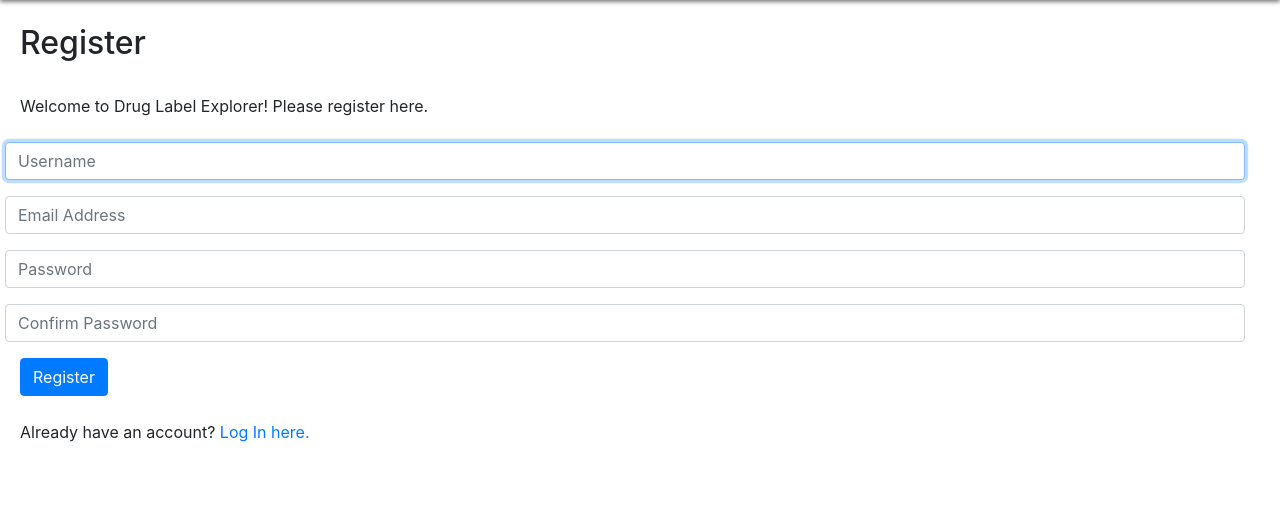
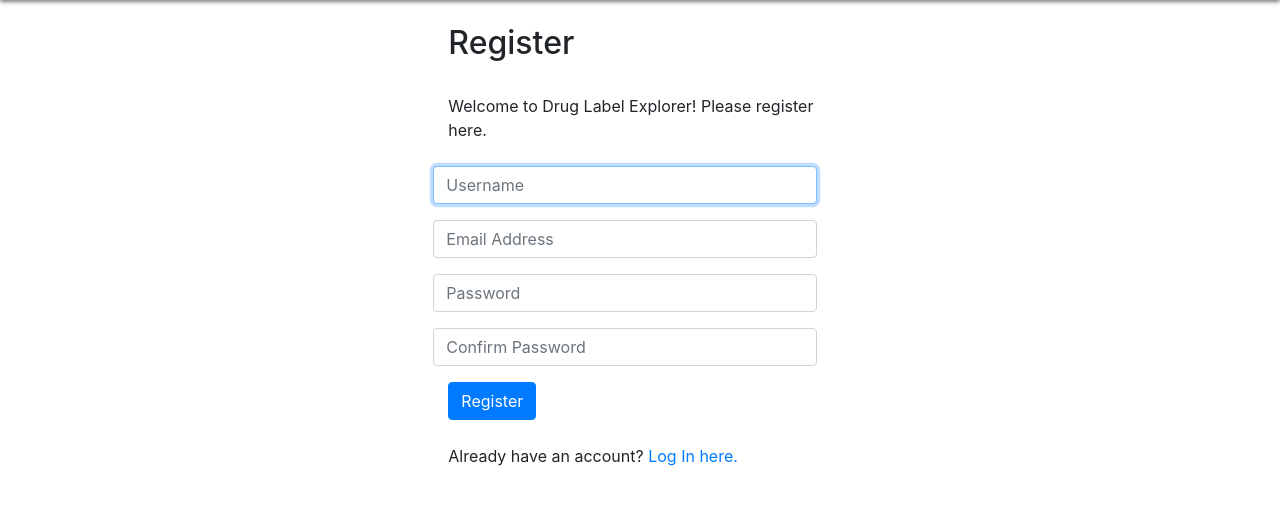
Before and after one commit to globalrx/globalrx, a Django app: page /users/register/ in a window 1280 px wide. Shown: the part 80-585 px from the top of the page. Run offline with Django 4.2, Linux system fonts and the light colour scheme; parts of the project's set-up code (start-up, migrations or seed data) failed here and were passed over; some libraries are stand-ins or nearby versions.

Commit message:
center login and register forms

```diff
--- a/dle/users/templates/users/register.html
+++ b/dle/users/templates/users/register.html
@@ -1,6 +1,10 @@
 {% extends "search/base.html" %}
 
 {% block content %}
+<div class="container-fluid">
+    <div class="row">
+        <div class="col-sm"></div>
+        <div class="col-sm">
             <div class="register">
                 <h2>Register</h2>
                 <br>
@@ -30,7 +34,11 @@
                 </form> <br>
 
                 Already have an account? <a href="{% url 'users:login' %}">Log In here.</a>
-
+            </div>
+        </div>
+        <div class="col-sm"></div>
+    </div>
 </div>
 
+
 {% endblock %}
```
Also changed, not shown: dle/users/templates/users/login.html (+8 -0 lines). Lines whose indentation alone changed are shown as unchanged.
